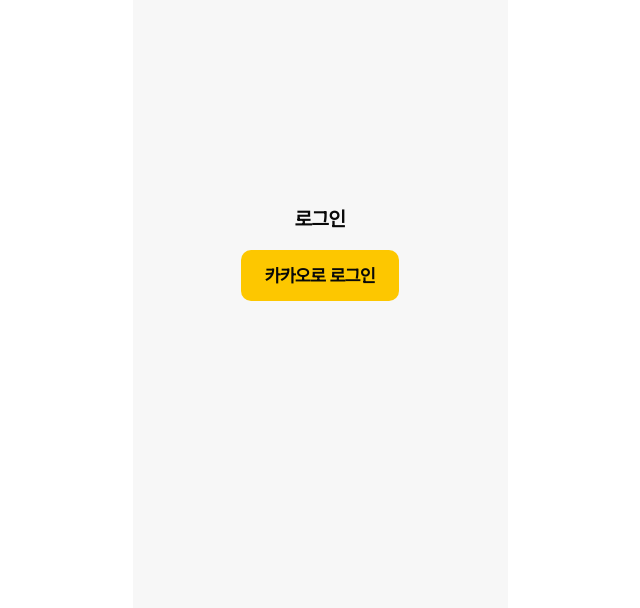
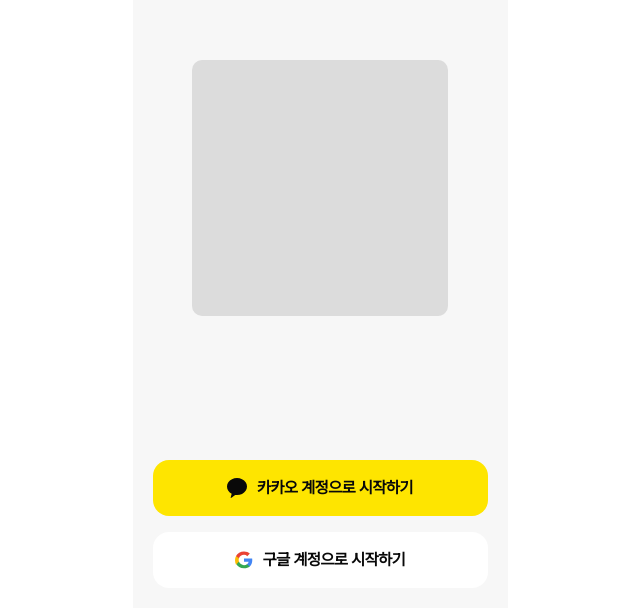
Before and after one commit to depromeet/18th-team1-fe-2, a Next.js app: page /login in a window 1280 px wide. Shown: the part 148-756 px from the top of the page, without its empty margins (320-960 px from the left). Built offline with nearby package versions, Linux system fonts and the light colour scheme; no server answers.

Commit message:
feat: 로그인 화면 컴포넌트를 feature/ui 단위로 이동 (#12)

```diff
--- a/src/app/login/page.tsx
+++ b/src/app/login/page.tsx
@@ -1,17 +1,7 @@
-const KAKAO_LOGIN_URL = `${process.env.NEXT_PUBLIC_API_BASE_URL ?? ""}/api/oauth2/authorization/kakao`;
+import { LoginView } from "@/features/auth";
 
 const LoginPage = (): React.ReactElement => {
-  return (
-    <div className="flex min-h-dvh flex-col items-center justify-center gap-4">
-      <h1 className="head2 text-foreground">로그인</h1>
-      <a
-        href={KAKAO_LOGIN_URL}
-        className="rounded-lg bg-yellow-400 px-6 py-3 subhead1 text-gray-700"
-      >
-        카카오로 로그인
-      </a>
-    </div>
-  );
+  return <LoginView />;
 };
 
 export default LoginPage;
--- a/src/features/auth/api/authApi.ts
+++ b/src/features/auth/api/authApi.ts
@@ -1,4 +1,6 @@
 import { httpClient } from "@/shared/api/http-client";
+
+const BASE_URL: string = process.env.NEXT_PUBLIC_API_BASE_URL ?? "";
 
 type RefreshResponse = {
   accessToken: string;
@@ -6,3 +8,11 @@
 
 export const refreshAccessToken = (): Promise<RefreshResponse> =>
   httpClient.post<RefreshResponse>("/auth/refresh");
+
+export const redirectToKakaoLogin = (): void => {
+  window.location.href = `${BASE_URL}/api/oauth2/authorization/kakao`;
+};
+
+export const redirectToGoogleLogin = (): void => {
+  window.location.href = `${BASE_URL}/api/oauth2/authorization/google`;
+};
--- a/src/features/auth/index.ts
+++ b/src/features/auth/index.ts
@@ -1 +1,2 @@
-export { refreshAccessToken } from "./api/authApi";
+export { redirectToGoogleLogin, redirectToKakaoLogin, refreshAccessToken } from "./api/authApi";
+export { LoginView } from "./ui/LoginView";
--- /dev/null
+++ b/src/features/auth/ui/LoginView.tsx
@@ -0,0 +1,30 @@
+"use client";
+
+import { Button } from "@/shared/ui/button";
+import { IcGoogle, IcKakao } from "@/shared/ui/icons";
+import { redirectToGoogleLogin, redirectToKakaoLogin } from "../api/authApi";
+
+export const LoginView = (): React.ReactElement => {
+  return (
+    <div className="flex min-h-dvh flex-col items-center justify-between px-5 py-16">
+      <div className="flex flex-1 items-center justify-center">
+        <div className="size-64 rounded-lg bg-gray-200" />
+      </div>
+
+      <div className="flex w-full flex-col gap-4">
+        <Button
+          icon={<IcKakao size={20} />}
+          label="카카오 계정으로 시작하기"
+          className="gap-2.5 rounded-2xl bg-[#FEE500] text-gray-700"
+          onClick={redirectToKakaoLogin}
+        />
+        <Button
+          icon={<IcGoogle size={18} />}
+          label="구글 계정으로 시작하기"
+          className="gap-2.5 rounded-2xl bg-background text-gray-700"
+          onClick={redirectToGoogleLogin}
+        />
+      </div>
+    </div>
+  );
+};
```
